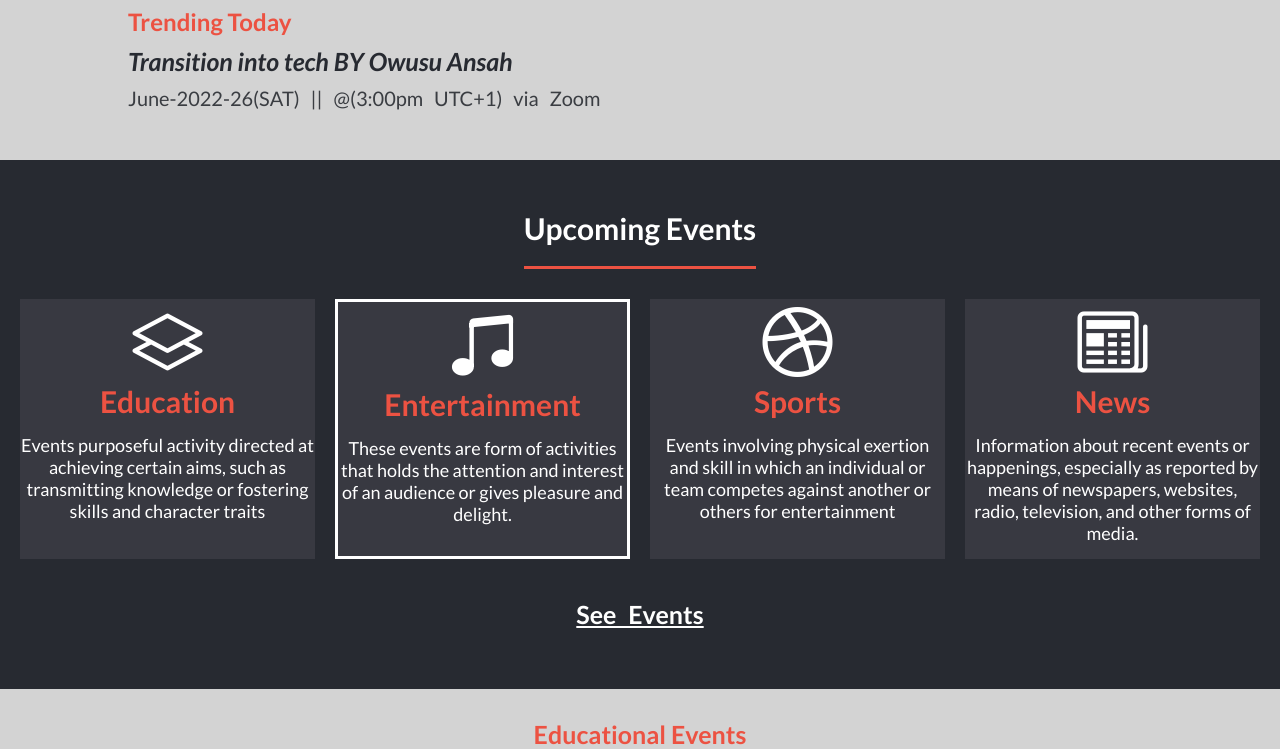
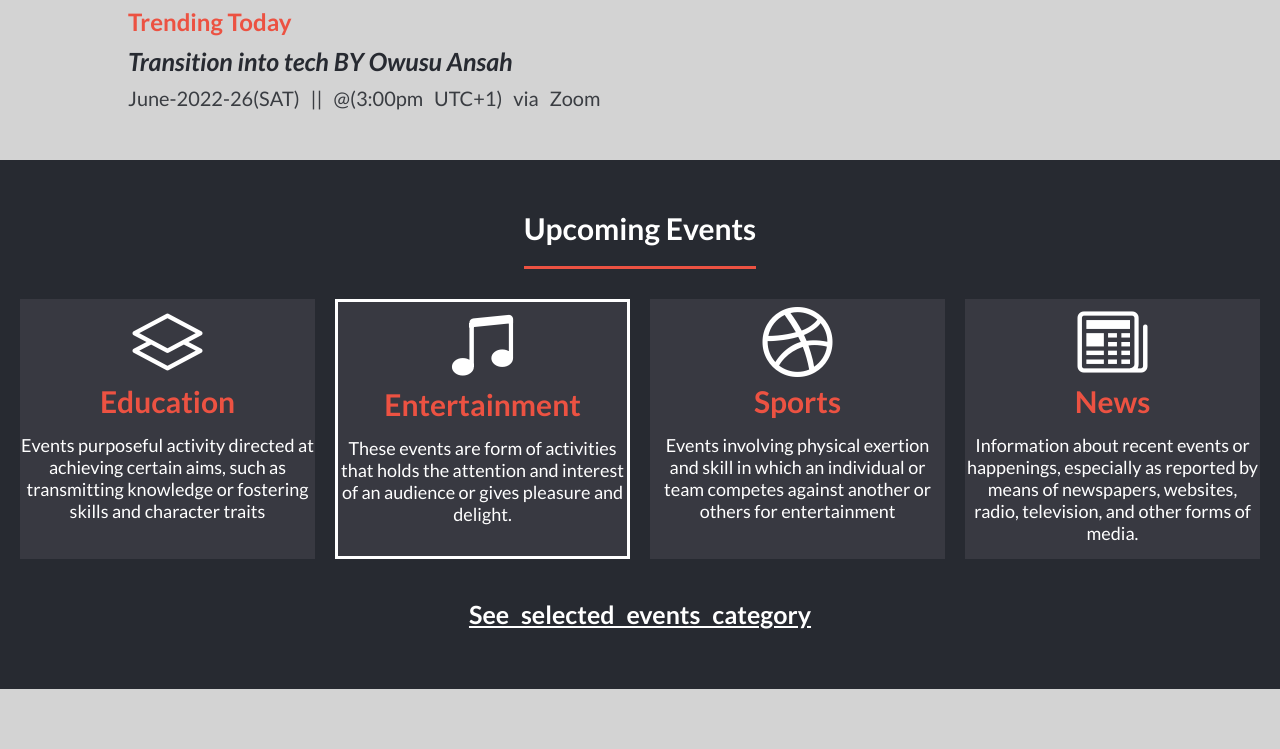
Before and after one commit to Owusu-Desmond/global-events, a website: page index.html in a window 1280 px wide. Shown: the part 706-1455 px from the top of the page. After the commit the page ends 1395 px from the top, so only its background shows below. Drawn offline with nearby package versions, Linux system fonts and the light colour scheme.

```diff
--- a/index.html
+++ b/index.html
@@ -95,13 +95,12 @@
             <!-- events categories here -->
           </div>
           <p class="see-events">
-            <a href="#events-category-section">See Events</a>
+            <a href="#events-category-section">See selected events category</a>
           </p>
         </div>
       </section>
       <section id="events-category-section" class="events-category-section">
         <!-- events specified by a category here -->
-        <h4>Educational Events</h4>
       </section>
     </main>
     <script src="./js/script.js"></script>
```
